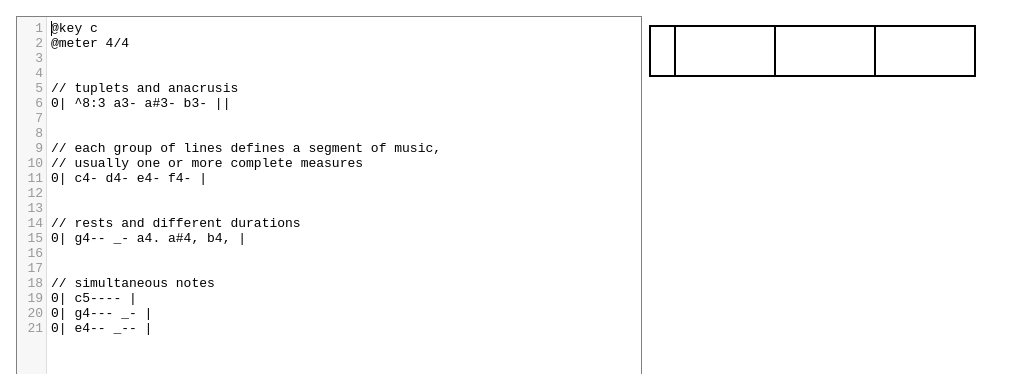
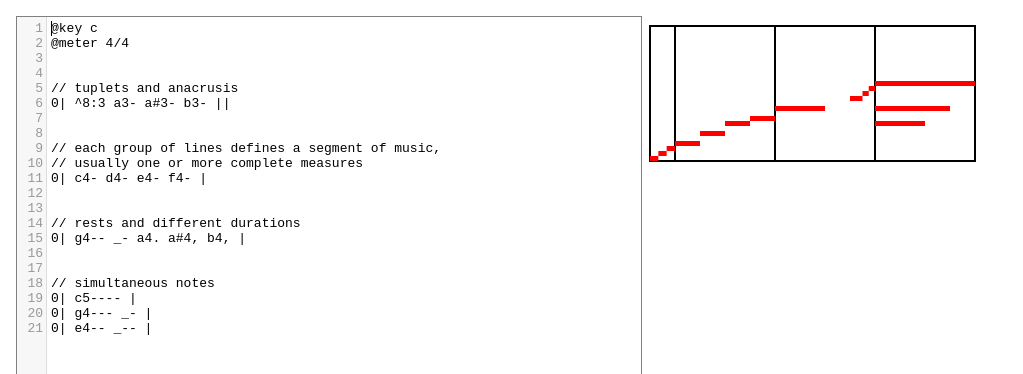
Before and after one commit to hlorenzi/musicode, a plain HTML site: page index.html in a window 1280 px wide. Shown: the top 374 px of the page, without its empty margins (0-1023 px from the left). Drawn offline with Linux system fonts and the light colour scheme.

Commit message:
add basic note renderer

```diff
--- a/src/compiler/parser.js
+++ b/src/compiler/parser.js
@@ -244,7 +244,8 @@ CompilerParser.prototype.parseNoteTrack = function(lineReader)
 			var startTick = trackData.currentTick.clone();
 			trackData.currentTick.add(note.length);
 
-			this.song.noteAdd(trackIndex, new SongNote(startTick, trackData.currentTick.clone(), note.pitch));
+			if (note.pitch != null)
+				this.song.noteAdd(new SongNote(startTick, trackData.currentTick.clone(), trackIndex, note.pitch));
 
 			measureCorrectlyTerminated = false;
 		}
--- a/src/song/note.js
+++ b/src/song/note.js
@@ -1,12 +1,13 @@
-function SongNote(startTick, endTick, midiPitch)
+function SongNote(startTick, endTick, trackIndex, midiPitch)
 {
-	this.startTick = startTick;
-	this.endTick   = endTick;
-	this.midiPitch = midiPitch;
+	this.startTick  = startTick;
+	this.endTick    = endTick;
+	this.trackIndex = trackIndex;
+	this.midiPitch  = midiPitch;
 }
 
 
 SongNote.prototype.clone = function()
 {
-	return new SongNote(this.startTick.clone(), this.endTick.clone(), this.midiPitch);
+	return new SongNote(this.startTick.clone(), this.endTick.clone(), this.trackIndex, this.midiPitch);
 }
--- a/src/song/song.js
+++ b/src/song/song.js
@@ -1,7 +1,7 @@
 function Song()
 {
 	this.length = new Rational(0);
-	this.tracks = [];
+	this.notes  = [];
 	this.chords = [];
 	this.keys   = [];
 	this.meters = [];
@@ -15,12 +15,9 @@ Song.prototype.setLength = function(ticks)
 }
 
 
-Song.prototype.noteAdd = function(track, note)
+Song.prototype.noteAdd = function(note)
 {
-	if (this.tracks[track] == undefined)
-		this.tracks[track] = [];
-
-	this.tracks[track].push(note);
+	this.notes.push(note);
 }
 
 
--- a/src/util/rational.js
+++ b/src/util/rational.js
@@ -85,6 +85,8 @@ Rational.prototype.negate = function()
 	this.numerator = this.denominator - this.numerator;
 
 	this.normalize();
+
+	return this;
 }
 
 
@@ -92,6 +94,8 @@ Rational.prototype.add = function(other)
 {
 	this.addInteger(other.integer);
 	this.addFraction(other.numerator, other.denominator);
+
+	return this;
 }
 
 
@@ -104,6 +108,8 @@ Rational.prototype.subtract = function(other)
 	this.integer = 0;
 
 	this.normalize();
+
+	return this;
 }
 
 
@@ -116,6 +122,8 @@ Rational.prototype.subtractFrom = function(other)
 	this.integer = 0;
 
 	this.normalize();
+
+	return this;
 }
 
 
@@ -129,12 +137,16 @@ Rational.prototype.multiply = function(other)
 	this.denominator = this.denominator * other.denominator;
 
 	this.normalize();
+
+	return this;
 }
 
 
 Rational.prototype.addInteger = function(value)
 {
 	this.integer += value;
+
+	return this;
 }
 
 
@@ -164,6 +176,8 @@ Rational.prototype.addFraction = function(numerator, denominator)
 	}
 
 	this.normalize();
+
+	return this;
 }
 
 
--- a/src/viewer/viewer.js
+++ b/src/viewer/viewer.js
@@ -6,8 +6,13 @@ function Viewer(svg)
 	this.width = 0;
 	this.height = 0;
 
+	this.defaultNoteMidiPitchMin = 60;
+	this.defaultNoteMidiPitchMax = 71;
+
 	this.margin = 10;
+	this.marginBetweenRows = 5;
 	this.wholeTickWidth = 100;
+	this.noteHeight = 5;
 }
 
 
@@ -33,6 +38,8 @@ Viewer.prototype.refresh = function()
 		return;
 
 	// Sort song elements by tick.
+	this.song.notes.sort(function (a, b) { return a.startTick.compare(b.startTick); });
+	this.song.chords.sort(function (a, b) { return a.startTick.compare(b.startTick); });
 	this.song.keys.sort(function (a, b) { return a.tick.compare(b.tick); });
 	this.song.meters.sort(function (a, b) { return a.tick.compare(b.tick); });
 	this.song.forcedMeasures.sort(function (a, b) { return a.compare(b); });
@@ -45,8 +52,9 @@ Viewer.prototype.refresh = function()
 		currentTick: new Rational(0),
 		nextMeter: 1,
 		nextForcedMeasure: 0,
+		nextNote: 0,
+		unterminatedNotes: [],
 
-		unterminatedNotes: [],
 		y: this.margin
 	};
 
@@ -63,24 +71,31 @@ Viewer.prototype.refresh = function()
 
 Viewer.prototype.refreshRow = function(data)
 {
+	// Calculate blocks which fit in this row.
+	// A block is any segment of music interrupted by
+	// a measure end or a meter change.
+	var blocks = [];
+	{
+		// Tick of where the next block starts.
 		var tick = data.currentTick.clone();
+
+		// X position of where the next block starts,
+		// to check for where to break the row.
 		var x = this.margin;
 
-	var blocks = [];
-
-	var REASON_LENGTH = 0;
+		while (true)
+		{
+			// Find where is the nearest block break that follows the
+			// current tick, which could be due to one of many factors.
+			var REASON_SONG_END = 0;
 			var REASON_METER_CHANGE = 1;
 			var REASON_MEASURE = 2;
 			var REASON_FORCED_MEASURE = 3;
 
-	while (true)
-	{
-		// Find where is the nearest block break that follows the
-		// current tick.
-		// This could be the song's end, a meter change,
-		// a regular measure's end, or a forced measure terminator.
+			// Start by using the song endpoint, then
+			// progressively search for breaks that happen before.
 			var nextBlockBreak = this.song.length.clone();
-		var nextBlockBreakReason = REASON_LENGTH;
+			var nextBlockBreakReason = REASON_SONG_END;
 
 			// Check next meter change, if there is one, against the
 			// current nearest block break.
@@ -147,14 +162,18 @@ Viewer.prototype.refreshRow = function(data)
 				// Currently just lets the block overflow the canvas.
 			}
 
-		// Add the block to the list.
+			// Add the block to the list, if it is not degenerate.
+			if (tick.compare(nextBlockBreak) != 0)
 				blocks.push({ start: tick.clone(), end: nextBlockBreak.clone() });
 
 			// Update variables for next iteration.
+			// They need to be updated here at the end of the loop,
+			// because the block might have overflowed the canvas's width,
+			// and it could have been disregarded.
 			x = blockXEnd;
 			tick = nextBlockBreak;
 
-		if (nextBlockBreakReason == REASON_LENGTH)
+			if (nextBlockBreakReason == REASON_SONG_END)
 				break;
 
 			else if (nextBlockBreakReason == REASON_METER_CHANGE)
@@ -163,34 +182,113 @@ Viewer.prototype.refreshRow = function(data)
 			else if (nextBlockBreakReason == REASON_FORCED_MEASURE)
 				data.nextForcedMeasure += 1;
 		}
+	}
+
+	var rowStartTick = data.currentTick;
+	var rowEndTick = tick;
+	var rowLengthInTicks = rowEndTick.clone().subtract(rowStartTick);
+
+	// Early return if there are no blocks to print.
+	if (blocks.length == 0)
+		return;
+
+	// Find out the notes contained in this row.
+	var notes = [];
+	{
+		// Check for notes that lingered from before this row.
+		for (var i = data.unterminatedNotes.length - 1; i >= 0; i--)
+		{
+			var note = data.unterminatedNotes[i];
+			notes.push(note);
+
+			// Remove from the list the notes that end in this row.
+			if (note.endTick.compare(rowEndTick) <= 0)
+				data.unterminatedNotes.splice(i, 1);
+		}
+
+		// Check for new notes.
+		while (data.nextNote < this.song.notes.length &&
+			this.song.notes[data.nextNote].startTick.compare(rowEndTick) < 0)
+		{
+			var note = this.song.notes[data.nextNote];
+			notes.push(note);
+
+			// Add it to the unterminated list if its end point
+			// is beyond the current row.
+			if (note.endTick.compare(rowEndTick) > 0)
+				data.unterminatedNotes.push(note);
+
+			data.nextNote += 1;
+		}
+	}
+
+	// Find the lowest and highest pitches for notes in this row.
+	var midiPitchMin = this.defaultNoteMidiPitchMin;
+	var midiPitchMax = this.defaultNoteMidiPitchMax;
+	for (var i = 0; i < notes.length; i++)
+	{
+		midiPitchMin = Math.min(notes[i].midiPitch, midiPitchMin);
+		midiPitchMax = Math.max(notes[i].midiPitch, midiPitchMax);
+	}
+
+	// Calculate block height.
+	var noteStaffHeight = (midiPitchMax + 1 - midiPitchMin) * this.noteHeight;
+	var blockHeight = noteStaffHeight;
 
 	// Print blocks.
 	for (var i = 0; i < blocks.length; i++)
 	{
-		var blockTickOffsetStart = blocks[i].start.clone();
-		blockTickOffsetStart.subtract(data.currentTick);
+		var tickOffsetStart = blocks[i].start.clone().subtract(rowStartTick);
+		var tickOffsetEnd = blocks[i].end.clone().subtract(rowStartTick);
 
-		var blockTickOffsetEnd = blocks[i].end.clone();
-		blockTickOffsetEnd.subtract(data.currentTick);
-
-		var blockXStart = blockTickOffsetStart.asFloat() * this.wholeTickWidth;
-		var blockXEnd = blockTickOffsetEnd.asFloat() * this.wholeTickWidth;
+		var xStart = tickOffsetStart.asFloat() * this.wholeTickWidth;
+		var xEnd = tickOffsetEnd.asFloat() * this.wholeTickWidth;
 
 		var svgBlock = makeSvgNode("rect",
 		{
-			x: this.margin + blockXStart,
+			x: this.margin + xStart,
 			y: data.y,
-			width: blockXEnd - blockXStart,
-			height: 50
+			width: xEnd - xStart,
+			height: blockHeight
 		});
 
 		svgBlock.setAttribute("class", "viewerBlock");
 		this.svg.appendChild(svgBlock);
 	}
 
+	// Print notes.
+	for (var i = 0; i < notes.length; i++)
+	{
+		var tickOffsetStart = notes[i].startTick.clone().subtract(rowStartTick);
+		var tickOffsetEnd = notes[i].endTick.clone().subtract(rowStartTick);
+
+		if (tickOffsetStart.compare(new Rational(0)) < 0)
+			tickOffsetStart = new Rational(0);
+
+		if (notes[i].endTick.compare(rowEndTick) > 0)
+			tickOffsetEnd = rowLengthInTicks.clone();
+
+		var xStart = tickOffsetStart.asFloat() * this.wholeTickWidth;
+		var xEnd = tickOffsetEnd.asFloat() * this.wholeTickWidth;
+
+		var midiPitchOffset = notes[i].midiPitch - midiPitchMin;
+		var yTop = noteStaffHeight - (midiPitchOffset + 1) * this.noteHeight;
+
+		var svgBlock = makeSvgNode("rect",
+		{
+			x: this.margin + xStart,
+			y: data.y + yTop,
+			width: xEnd - xStart,
+			height: this.noteHeight
+		});
+
+		svgBlock.setAttribute("class", "viewerNote");
+		this.svg.appendChild(svgBlock);
+	}
+
 	// Update row-persistent variables.
-	data.y += 55;
-	data.currentTick = tick;
+	data.y += blockHeight + this.marginBetweenRows;
+	data.currentTick = rowEndTick;
 }
 
 
--- a/style.css
+++ b/style.css
@@ -34,7 +34,6 @@ body
 #svgViewer
 {
 	width: 100%;
-	min-height: 100%;
 }
 
 .CodeMirror
@@ -66,3 +65,10 @@ body
 	stroke-width: 2px;
 	fill: rgba(0, 0, 0, 0);
 }
+
+.viewerNote
+{
+	stroke: rgba(0, 0, 0, 0);
+	stroke-width: 0px;
+	fill: red;
+}
```
Lines whose indentation alone changed are shown as unchanged.
